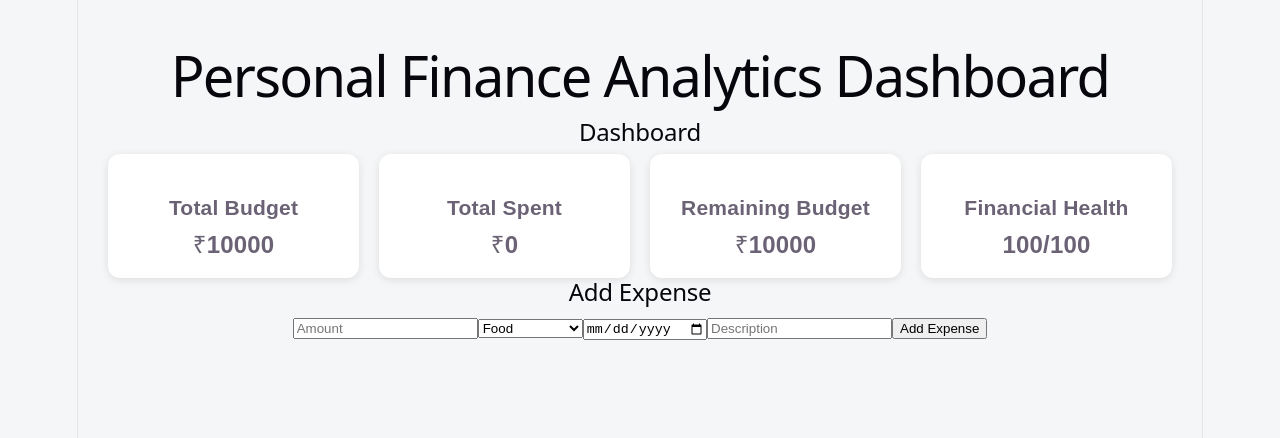
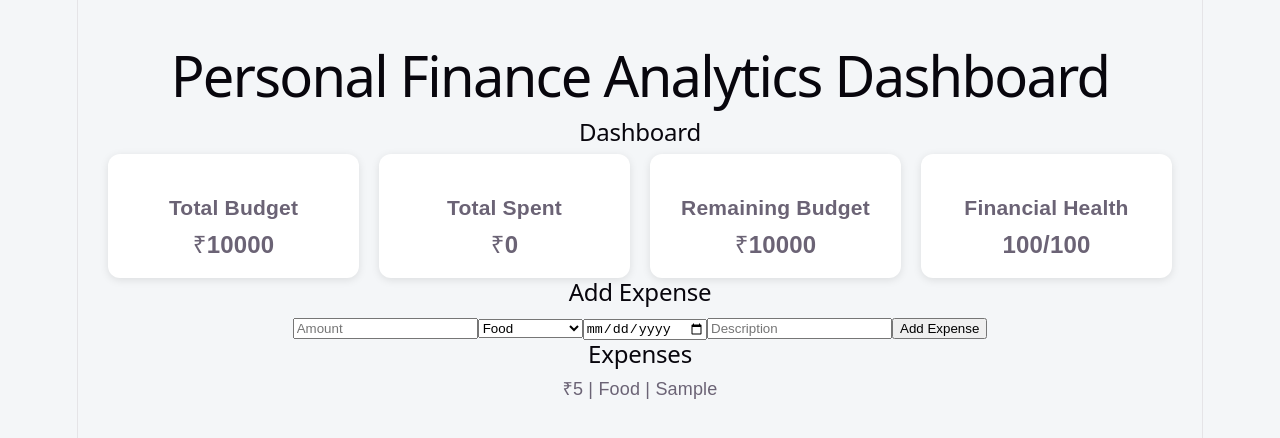
Before and after one commit to skshafiya006/personal-finance-analytics-dashboard, a React (Vite) app: page / in a window 1280 px wide. Both pictures are taken after typing "5", "2020-01-15", "Sample" into the empty fields and a click on the button "Add Expense". Shown: the top 438 px of the page. Built offline with nearby package versions, Linux system fonts and the light colour scheme.

Commit message:
Display expenses in expense list

```diff
--- a/src/App.jsx
+++ b/src/App.jsx
@@ -2,6 +2,7 @@ import { useState } from "react";
 import "./App.css";
 import Dashboard from "./components/Dashboard";
 import ExpenseForm from "./components/ExpenseForm";
+import ExpenseList from "./components/ExpenseList";
 
 function App() {
   const [expenses, setExpenses] = useState([]);
@@ -18,6 +19,7 @@ function App() {
         expenses={expenses}
         setExpenses={setExpenses}
       />
+      <ExpenseList expenses={expenses} />
     </div>
   );
 }
--- a/src/components/ExpenseList.jsx
+++ b/src/components/ExpenseList.jsx
@@ -0,0 +1,23 @@
+function ExpenseList({ expenses }) {
+  return (
+    <div>
+      <h2>Expenses</h2>
+
+      {expenses.length === 0 ? (
+        <p>No expenses added yet.</p>
+      ) : (
+        expenses.map((expense) => (
+          <div key={expense.id}>
+            <p>
+              ₹{expense.amount} | {expense.category} |
+              {" "}
+              {expense.description}
+            </p>
+          </div>
+        ))
+      )}
+    </div>
+  );
+}
+
+export default ExpenseList;
```
